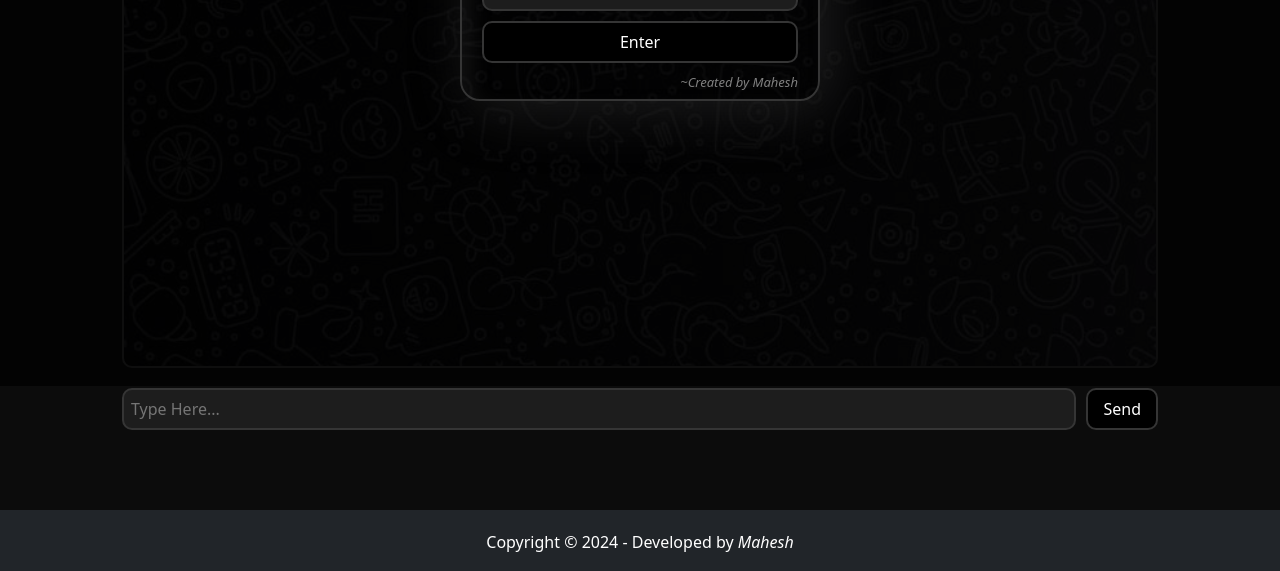
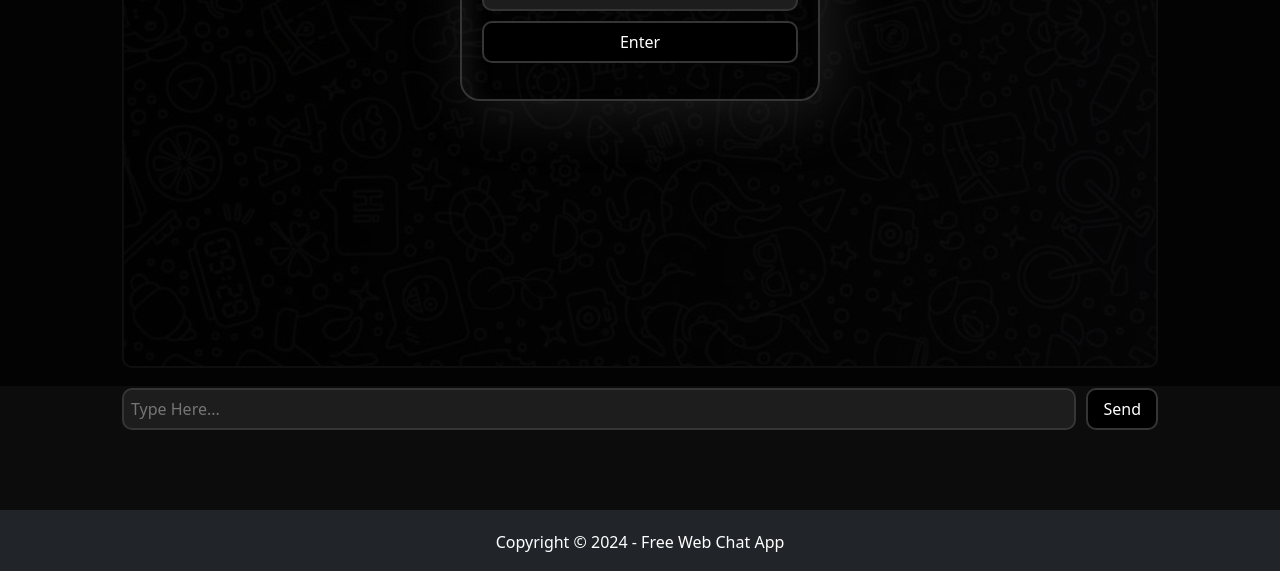
Before and after one commit to mvish77/realtime-chat, a plain HTML site: page index.html in a window 1280 px wide. Shown: the part 414-985 px from the top of the page. Drawn offline with nearby package versions, Linux system fonts and the light colour scheme; no server answers.

Commit message:
Modified index.html page
😎😎

```diff
--- a/index.html
+++ b/index.html
@@ -22,7 +22,7 @@
             <input type="text" name="userName" id="userName" placeholder="Your name here..." required maxlength="30">
             <br>
             <button class="button" id="submitName">Enter</button>
-            <p style="font-size: small; color: gray; text-align: right;"><i>~Created by Mahesh</i></p>
+
         </div>
     </div>
 
@@ -55,9 +55,9 @@
 
     <footer>
         <div>
-            Copyright &copy; <script>let dt = new Date().getFullYear(); document.write(dt)</script> - Developed by <i>Mahesh</i>
+            Copyright &copy; <script>let dt = new Date().getFullYear(); document.write(dt)</script> - Free Web Chat App
         </div>
-    </footer>
+    <!-- </footer> -->
 
 
     <script src="https://cdn.jsdelivr.net/npm/bootstrap@5.3.2/dist/js/bootstrap.bundle.min.js"
```
